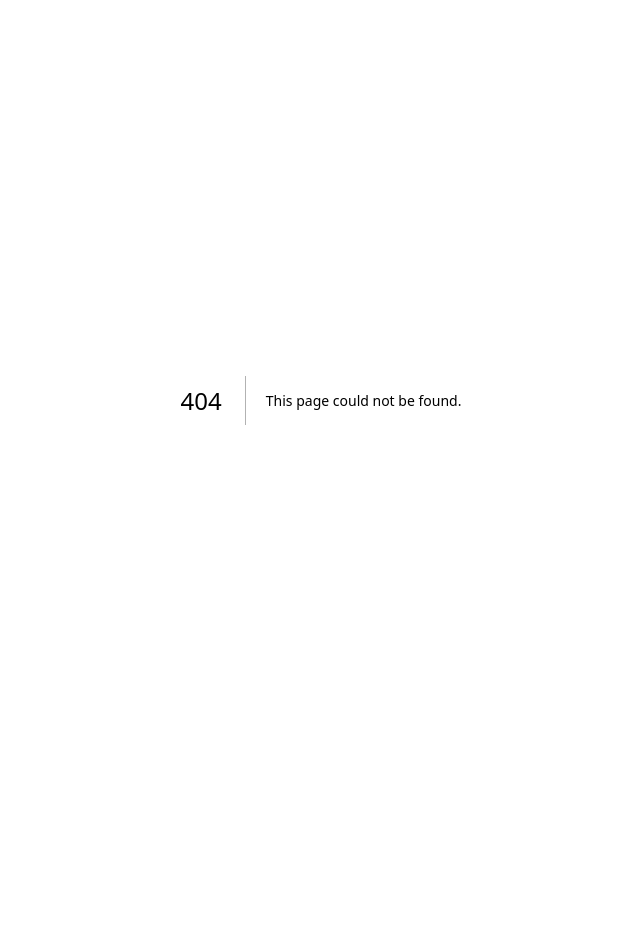
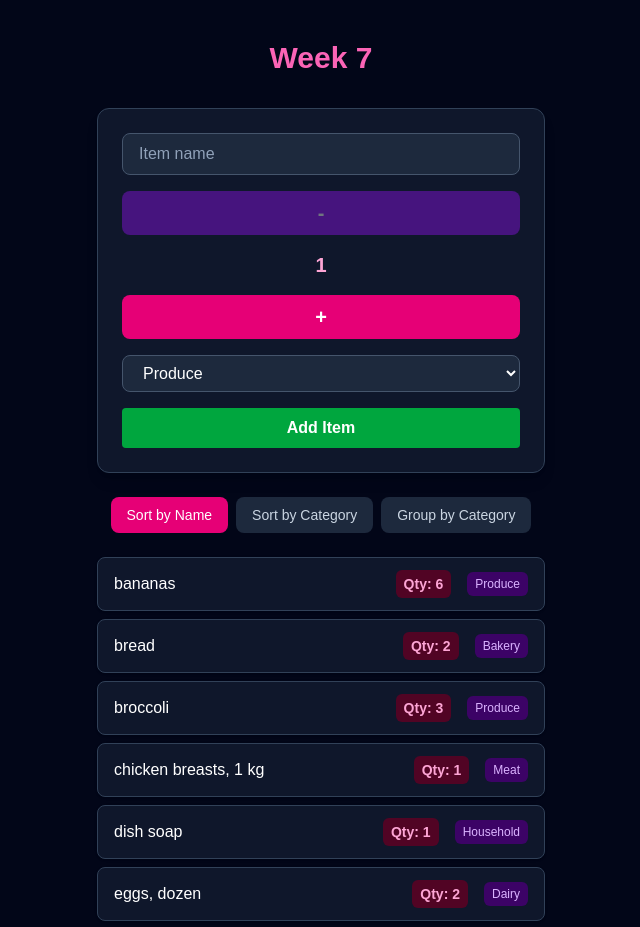
Before and after one commit to CodyLeblanc13/cprg306-assignments, a Next.js app: page /week-7 in a window 1280 px wide. Before the commit this address had no page. Shown: the top 927 px of the page, without its empty margins (319-959 px from the left). Before the commit the page ends 800 px from the top, so only its background shows below. Built offline with nearby package versions, Linux system fonts and the light colour scheme.

Commit message:
completed Assignment 7, cleaned up some styling

```diff
--- a/app/page.js
+++ b/app/page.js
@@ -26,6 +26,10 @@
       <Link href="/week-6" className="text-pink-600 underline">
         Go to Week 6 Assignment
       </Link>
+      <br></br>
+      <Link href="/week-7" className="text-pink-600 underline">
+        Go to Week 7 Assignment
+      </Link>
     </main>
   );
 }
--- /dev/null
+++ b/app/week-7/item-list.js
@@ -0,0 +1,117 @@
+"use client";
+
+import Item from "./item";
+import { useState } from "react";
+
+
+
+export default function ItemList({ items}) {
+
+  const [sortBy, setSortBy] = useState("name");
+
+  const sortedItems = [...items].sort((a, b) => {
+    if (sortBy === "name") {
+      return a.name.localeCompare(b.name);
+    }
+
+    if (sortBy === "category") {
+      return a.category.localeCompare(b.category);
+    }
+
+    return 0;
+  });
+
+  const groupedItems = [...items]
+    .sort((a, b) => {
+      const categoryCompare = a.category.localeCompare(b.category);
+
+      if (categoryCompare !== 0) {
+        return categoryCompare;
+      }
+
+      return a.name.localeCompare(b.name);
+    })
+    .reduce((groups, item) => {
+      if (!groups[item.category]) {
+        groups[item.category] = [];
+      }
+
+      groups[item.category].push(item);
+
+      return groups;
+    }, {});
+
+
+return (
+  <div className="max-w-md mx-auto">
+    <div className="mb-6 flex flex-wrap justify-center gap-2">
+      <button
+        onClick={() => setSortBy("name")}
+        className={`rounded-lg px-4 py-2 text-sm font-medium transition ${
+          sortBy === "name"
+            ? "bg-pink-600 text-white"
+            : "bg-slate-800 text-slate-300 hover:bg-slate-700"
+        }`}
+      >
+        Sort by Name
+      </button>
+
+      <button
+        onClick={() => setSortBy("category")}
+        className={`rounded-lg px-4 py-2 text-sm font-medium transition ${
+          sortBy === "category"
+            ? "bg-purple-600 text-white"
+            : "bg-slate-800 text-slate-300 hover:bg-slate-700"
+        }`}
+      >
+        Sort by Category
+      </button>
+
+      <button
+        onClick={() => setSortBy("group")}
+        className={`rounded-lg px-4 py-2 text-sm font-medium transition ${
+          sortBy === "group"
+            ? "bg-purple-600 text-white"
+            : "bg-slate-800 text-slate-300 hover:bg-slate-700"
+        }`}
+      >
+        Group by Category
+      </button>
+    </div>
+
+    {sortBy === "group" ? (
+      <div>
+        {Object.keys(groupedItems).map((category) => (
+          <div key={category} className="mb-6">
+            <h2 className="mb-3 mt-6 text-left text-xl font-bold capitalize text-pink-400">
+              {category}
+            </h2>
+
+            <ul className="space-y-2">
+              {groupedItems[category].map((item) => (
+                <Item
+                  key={item.id}
+                  name={item.name}
+                  quantity={item.quantity}
+                  category={item.category}
+                />
+              ))}
+            </ul>
+          </div>
+        ))}
+      </div>
+    ): (
+      <ul className="space-y-2">
+        {sortedItems.map((item) => (
+          <Item
+            key={item.id}
+            name={item.name}
+            quantity={item.quantity}
+            category={item.category}
+          />
+        ))}
+      </ul>
+    )}
+  </div>
+);
+}
--- /dev/null
+++ b/app/week-7/item.js
@@ -0,0 +1,15 @@
+export default function Item({ name, quantity, category }) {
+    return (
+        <li className="mb-2 flex items-center justify-between gap-4 rounded-lg border border-slate-700 bg-slate-900 px-4 py-3 shadow">
+            <span className="flex-1 text-left font-medium text-white">
+                {name}
+            </span>
+            <span className="rounded-md bg-pink-950 px-2 py-1 text-sm font-semibold text-pink-300">
+                Qty: {quantity}
+            </span>
+            <span className="rounded-md bg-purple-950 px-2 py-1 text-xs font-medium capitalize text-purple-300">
+                {category}
+            </span>
+        </li>
+    );
+}
--- /dev/null
+++ b/app/week-7/items.json
@@ -0,0 +1,74 @@
+[
+ {
+ "id": "1h2GJKH12gkHG31h1H",
+ "name": "milk, 4 L ",
+ "quantity": 1,
+ "category": "dairy"
+ },
+ {
+ "id": "2KJH3k2j3H1k2J3K1H",
+ "name": "bread ",
+ "quantity": 2,
+ "category": "bakery"
+ },
+ {
+ "id": "3h2KJH3k2j3H1k2J3",
+ "name": "eggs, dozen ",
+ "quantity": 2,
+ "category": "dairy"
+ },
+ {
+ "id": "4k2J3K1H2GJKH12gk",
+ "name": "bananas ",
+ "quantity": 6,
+ "category": "produce"
+ },
+ {
+ "id": "5H1h1H2KJH3k2j3H",
+ "name": "broccoli ",
+ "quantity": 3,
+ "category": "produce"
+ },
+ {
+ "id": "6H1k2J3K1H2GJKH1",
+ "name": "chicken breasts, 1 kg ",
+ "quantity": 1,
+ "category": "meat"
+ },
+ {
+ "id": "7gkHG31h1H2KJH3k",
+ "name": "pasta sauce ",
+ "quantity": 3,
+ "category": "canned goods"
+ },
+ {
+ "id": "8j3H1k2J3K1H2GJK",
+ "name": "spaghetti, 454 g ",
+ "quantity": 2,
+ "category": "dry goods"
+ },
+ {
+ "id": "9H12gkHG31h1H2KJ",
+ "name": "toilet paper, 12 pack ",
+ "quantity": 1,
+ "category": "household"
+ },
+ {
+ "id": "10H3k2j3H1k2J3K1",
+ "name": "paper towels, 6 pack",
+ "quantity": 1,
+ "category": "household"
+ },
+ {
+ "id": "11k2J3K1H2GJKH12",
+ "name": "dish soap ",
+ "quantity": 1,
+ "category": "household"
+ },
+ {
+ "id": "12GJKH12gkHG31h1",
+ "name": "hand soap ",
+ "quantity": 4,
+ "category": "household"
+ }
+]
--- /dev/null
+++ b/app/week-7/new-item.js
@@ -0,0 +1,101 @@
+"use client"
+
+import { useState } from "react";
+
+export default function NewItem({ onAddItem }) {
+
+    const [quantity, setQuantity] = useState(1);
+    const [name, setName] = useState("");
+    const [category, setCategory] = useState("produce");
+
+    // increase quantity by 1, to a max of 20
+    const increment = () => {
+        setQuantity((prevQuantity) => Math.min(prevQuantity + 1, 20));
+    };
+
+    // decrease quantity by 1, down to a min of 1
+    const decrement = () => {
+        setQuantity((prevQuantity) => Math.max(prevQuantity - 1, 1));
+    }
+
+    const handleSubmit = (event) => {
+        event.preventDefault();
+
+        const item = {
+            id: Math.random().toString(36).substring(2, 9),
+            name: name,
+            quantity: quantity,
+            category: category,
+        };
+
+        onAddItem(item);
+
+        setName("");
+        setQuantity(1);
+        setCategory("produce");
+    };
+
+    return (
+        <div className="mx-auto w-full max-w-md">
+            <form
+                onSubmit={handleSubmit}
+                className="flex flex-col gap-4 rounded-xl border border-slate-700 bg-slate-900 p-6 shadow-lg"
+            >
+            <input
+                type="text"
+                value={name}
+                onChange={(event) => setName(event.target.value)}
+                placeholder="Item name"
+                required
+                className="rounded-lg border border-slate-600 bg-slate-800 px-4 py-2 text-white placeholder:text-slate-400 focus:border-pink-400 focus:outline-none"
+            />
+            <button
+                type="button"
+                onClick={decrement}
+                disabled={quantity === 1}
+                className="rounded-lg bg-purple-600 py-2 px-4 text-xl font-bold text-white hover:bg-purple-500 disabled:cursor-not-allowed disabled:opacity-40"
+            >
+            -
+            </button>
+
+            <span className="text-xl font-semibold text-pink-300">
+                {quantity}
+            </span>
+
+            <button
+                type="button"
+                onClick={increment}
+                disabled={quantity === 20}
+                className="rounded-lg bg-pink-600 px-4 py-2 text-xl font-bold text-white hover:bg-pink-500 disabled:cursor-not-allowed disabled:opacity-40"
+            >
+                +
+            </button>
+
+            <select
+                value={category}
+                onChange={(event) => setCategory(event.target.value)}
+                className="rounded-lg border border-slate-600 bg-slate-800 px-4 py-2 text-white focus:border-purple-400 focus:outline-none"
+            >
+                <option value="produce">Produce</option>
+                <option value="dairy">Dairy</option>
+                <option value="bakery">Bakery</option>
+                <option value="meat">Meat</option>
+                <option value="frozen foods">Frozen Foods</option>
+                <option value="canned goods">Canned Goods</option>
+                <option value="dry goods">Dry Goods</option>
+                <option value="beverages">Beverages</option>
+                <option value="snacks">Snacks</option>
+                <option value="household">Household</option>
+                <option value="other">Other</option>
+            </select>
+
+            <button
+                type="submit"
+                className="rounded bg-green-600 px-4 py-2 font-bold hover:bg-green-600"
+            >
+                Add Item
+            </button>
+            </form>
+        </div>
+    );
+}
--- /dev/null
+++ b/app/week-7/page.js
@@ -0,0 +1,33 @@
+"use client";
+
+import { useState } from "react";
+import Link from "next/link";
+import NewItem from "./new-item";
+import ItemList from "./item-list";
+import itemsData from "./items.json";
+
+export default function Page() {
+  const [items, setItems] = useState(itemsData);
+
+  const handleAddItem = (newItem) => {
+    setItems((prevItems) => [...prevItems, newItem]);
+  };
+
+  return (
+    <main className="min-h-screen bg-slate-950 text-white text-center px-6 py-10">
+      <h1 className="mb-8 text-3xl font-bold text-pink-400">Week 7</h1>
+
+      <NewItem onAddItem={handleAddItem} />
+
+      <br />
+
+      <ItemList items={items} />
+
+      <br />
+
+      <Link href="/" className="text-purple-400 underline hover:text-purple-300">
+      Back to home
+      </Link>
+    </main>
+  );
+}
```
